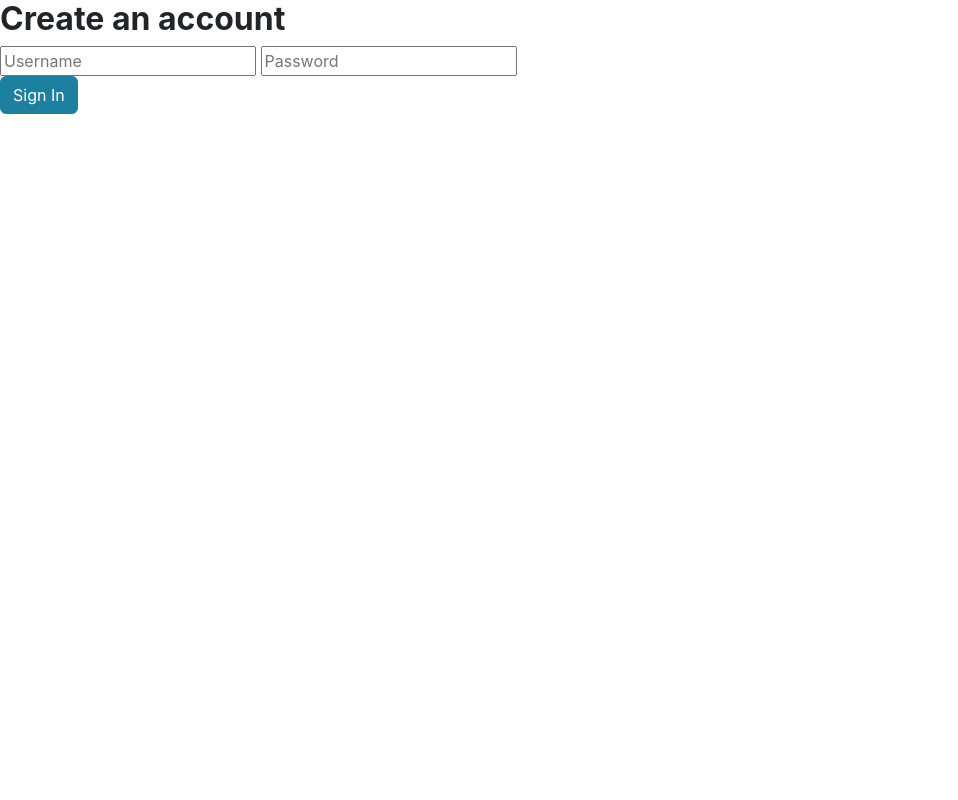
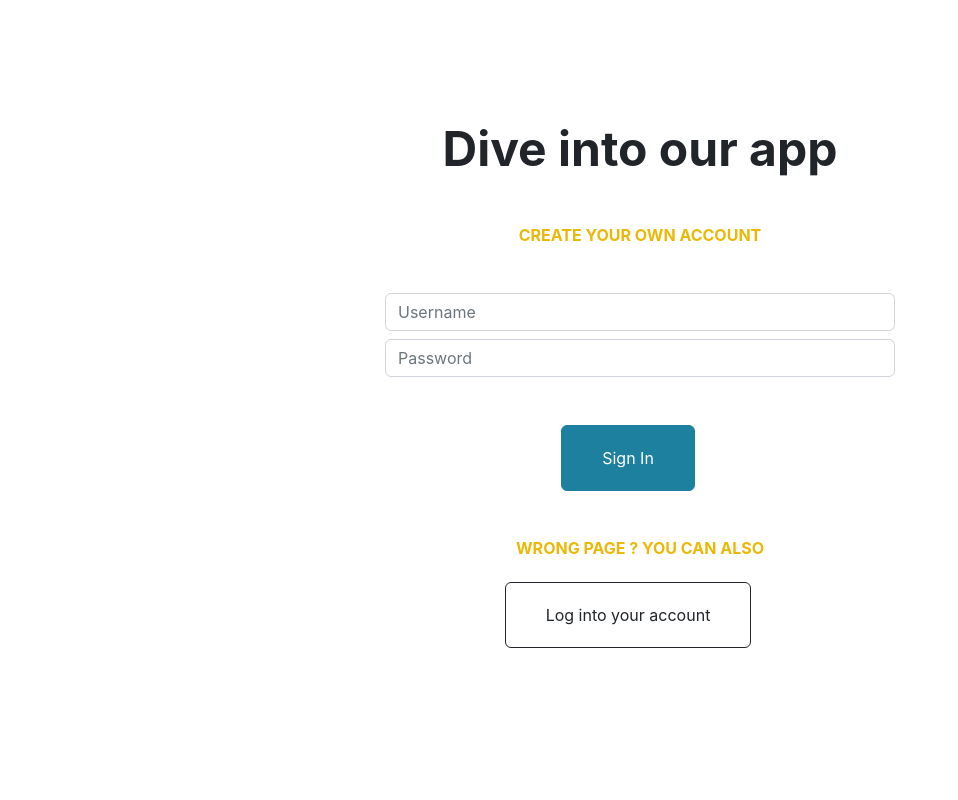
Before and after one commit to LisaMrc/Workshop_AL, a Flask app: page /render_signin in a window 1280 px wide. Shown: the whole page, without its empty margins (0-958 px from the left). Run offline with Flask 3, Linux system fonts and the light colour scheme; some libraries are stand-ins or nearby versions.

Commit message:
[DONE] CSS

```diff
--- a/router.py
+++ b/router.py
@@ -120,13 +120,11 @@ def show_dives():
     user_dives = cursor.fetchall()
     cursor.close()
     connection.close()
-
     places = db.get_places()
     biggest_fish = get_biggest_fish()
     average_mins = sum(dive[1] for dive in user_dives) / len(user_dives) if user_dives else 0
     average_secs = sum(dive[2] for dive in user_dives) / len(user_dives) if user_dives else 0
     average_depth = sum(dive[3] for dive in user_dives) / len(user_dives) if user_dives else 0
-
     return render_template('userDives.html', user_dives=user_dives, places=places, avg_depth=average_depth, avg_mins=average_mins, avg_secs=average_secs, biggest_fish=biggest_fish)
 
 @app.route('/add', methods=['POST'])
@@ -193,10 +191,8 @@ def delete_dive(index):
     connection, cursor = get_cursor()
     sql_query = "DELETE FROM dive WHERE id = %s"
     cursor.execute(sql_query, (index,))
-
     sql_query_two = "DELETE FROM dive_fish WHERE dive_id = %s"
     cursor.execute(sql_query_two, (index,))
-
     connection.commit()
     cursor.close()
     connection.close()
@@ -236,7 +232,6 @@ def edit_dive(index):
         cursor.execute("INSERT INTO dive_fish (dive_id, fish_id, diver_id) VALUES (%s, %s, %s)", (index, fish_id, session['id']))
 
     connection.commit()
-
     sql_query = "UPDATE dive SET dive_mins = %s, dive_secs = %s, dive_depth = %s, dive_date = %s, rating = %s, place_id=%s, fish_id=%s WHERE id = %s"
     cursor.execute(sql_query, (dive_mins, dive_secs, dive_depth, dive_date, rating, place, fish, index))
     connection.commit()
--- a/templates/login.html
+++ b/templates/login.html
@@ -3,7 +3,7 @@
     <head>
         <meta charset="UTF-8">
         <meta name="viewport" content="width=device-width, initial-scale=1.0">
-        <title>Login Page</title>
+        <title>Splash Corp - Log In</title>
         <link rel="stylesheet" href="{{ url_for('static', filename='style.css') }}">
     </head>
     <body>
@@ -25,8 +25,8 @@
                             <button type="submit" class="btn btn-xl me-4 btn-primary mb-5">Login</button>
                         </form>
 
-                        <div class="text-center">
-                            <h3 class="text-secondary mb-5 text-center content-section-heading">Wrong page ? You can also</h3>
+                        <div class="text-center content-section-heading">
+                            <h3 class="text-secondary mb-4">Wrong page ? You can also</h3>
                             <a class="btn btn-xl btn-outline-dark me-4 text-center" href="/render_signin">Create an account</a>
                         </div>
                     </div>
--- a/templates/signin.html
+++ b/templates/signin.html
@@ -3,17 +3,35 @@
     <head>
         <meta charset="UTF-8">
         <meta name="viewport" content="width=device-width, initial-scale=1.0">
-        <title>Create an account</title>
+        <title>Splash Corp - Sign In</title>
         <link rel="stylesheet" href="{{ url_for('static', filename='style.css') }}">
     </head>
     <body>
-        <div class="col-lg-5 d-flex flex-column align-items-left mb-4">
-            <h2>Create an account</h2>
-            <form action="/add_user" method="post">
-                <input type="text" name="username" placeholder="Username" required>
-                <input type="password" name="password" placeholder="Password" required>
-                <input type="submit" class="btn btn-primary" value="Sign In">
-            </form>
-        </div>
+        <section class="content-section">
+            <div class="container px-4 px-lg-5">
+                <div class="content-section-heading text-center">
+                    <h2 class="mb-5">Dive into our app</h2>
+                    <h3 class="text-secondary mb-5">Create your own account</h3>
+                </div>
+                <div class="row justify-content-center mb-4">
+                    <div class="col-lg-6">
+                        <form action="/add_user" method="post" class="text-center">
+                            <div class="form-group mb-2">
+                                <input type="text" class="form-control" name="username" placeholder="Username" required>
+                            </div>
+                            <div class="form-group mb-5">
+                                <input type="password" class="form-control" name="password" placeholder="Password" required>
+                            </div>
+                            <input type="submit" class="btn btn-xl me-4 btn-primary mb-5" value="Sign In">
+                        </form>
+
+                        <div class="text-center content-section-heading">
+                            <h3 class="text-secondary mb-4">Wrong page ? You can also</h3>
+                            <a class="btn btn-xl btn-outline-dark me-4 text-center" href="/render_login">Log into your account</a>
+                        </div>
+                    </div>
+                </div>
+            </div>
+        </section>
     </body>
 </html>
--- a/templates/userDives.html
+++ b/templates/userDives.html
@@ -104,14 +104,14 @@
                                 <br><input class="btn btn-primary" type="submit" value="Ajouter">
                             </div>
                             <div class="fishCheckboxes">
-                                <p>Fishes you saw :</p>
+                                <p class="fw-bold">Fishes you saw :</p>
                                 <!-- Fish data -->
                             </div>
                         </form>
                     </div>
                 </div>
                 <a href="/logout">
-                    <button class="btn-outline-warning">Logout</button>
+                    <button class="btn-outline-danger btn btn-xl">Logout</button>
                 </a>
             </div>
         </section>
```
Also changed, not shown: 1 other file.
